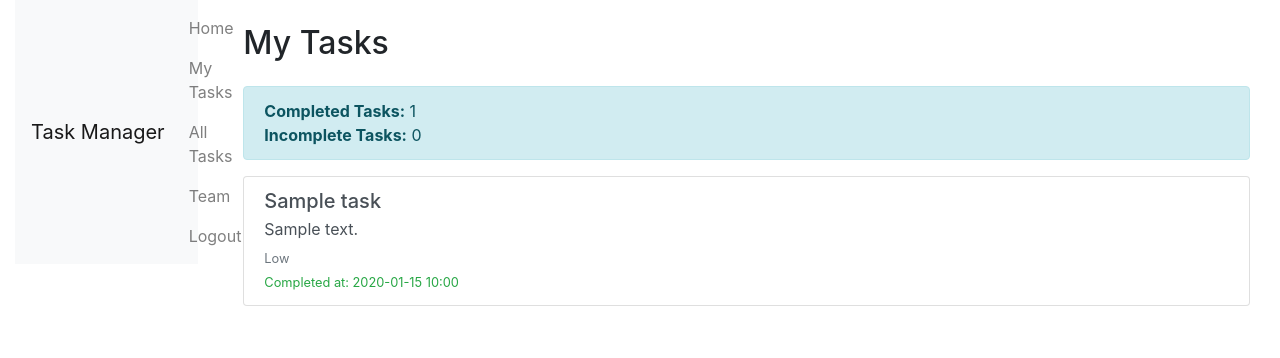
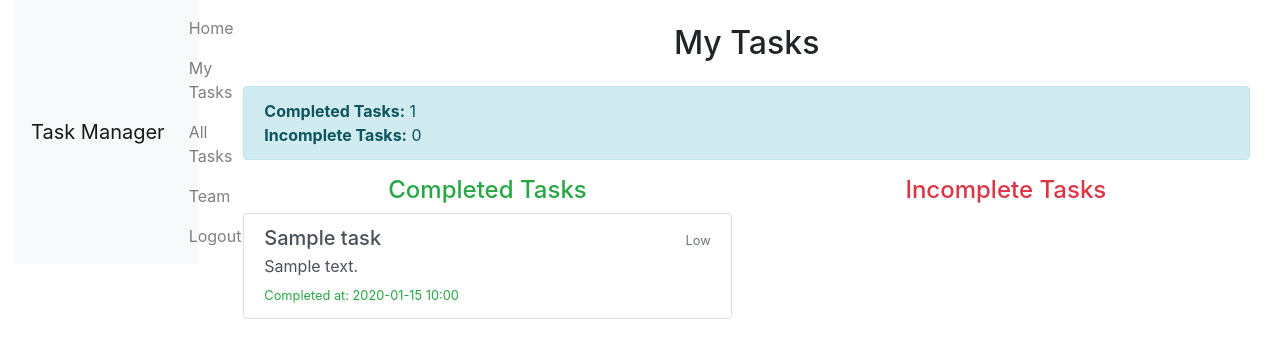
Before and after one commit to achalaidiuk/ittaskmanager, a Django app: page /my/ in a window 1280 px wide. Shown: the top 358 px of the page. Run offline with Django 4.2, Linux system fonts and the light colour scheme; a user stored in the database is signed in; tables that the repository leaves empty hold one stand-in row (values such as "Sample post").

Commit message:
Feature: Created option for my_tasks display of names completed/incomplete tasks

```diff
--- a/task_manager/models.py
+++ b/task_manager/models.py
@@ -1,6 +1,5 @@
 from django.contrib.auth.models import AbstractUser
 from django.db import models
-
 from django.conf import settings
 
 
@@ -21,7 +20,7 @@ class Worker(AbstractUser):
 
     class Meta:
         verbose_name_plural = "Workers"
-        ordering = ["last_name", "first_name", "position", ]
+        ordering = ["last_name", "first_name", "position"]
 
 
 class TaskType(models.Model):
@@ -32,7 +31,6 @@ class TaskType(models.Model):
 
 
 class Task(models.Model):
-
     PRIORITY_CHOICES = [
         ("Low", "Low"),
         ("Medium", "Medium"),
@@ -60,6 +58,13 @@ class Task(models.Model):
     status = models.CharField(choices=STATUS_CHOICES, max_length=12, default="New")
     created_at = models.DateTimeField(auto_now_add=True)
 
+    def save(self, *args, **kwargs):
+        if self.is_completed:
+            self.status = "Done"
+        else:
+            self.status = "In Progress"
+        super().save(*args, **kwargs)
+
     def __str__(self):
         assignee_names = ", ".join(str(assignee) for assignee in self.assignees.all())
-        return f"{self.name} assigned to {assignee_names} with {self.priority} priority"
+        return f"{self.name} assigned to {assignee_names} with {self.priority} priority, Status: {self.status}"
--- a/task_manager/views.py
+++ b/task_manager/views.py
@@ -38,6 +38,9 @@ class MyTasksListView(LoginRequiredMixin, generic.ListView):
     context_object_name = "task_list"
     template_name = "my_tasks.html"
 
+    def get_queryset(self):
+        return Task.objects.filter(assignees=self.request.user)
+
     def get_context_data(self, **kwargs):
         context = super().get_context_data(**kwargs)
 
@@ -49,11 +52,8 @@ class MyTasksListView(LoginRequiredMixin, generic.ListView):
         context["completed_tasks_count"] = count_tasks["completed_tasks_count"]
         context["incomplete_tasks_count"] = count_tasks["unfinished_tasks_count"]
 
-        for task in self.get_queryset():
-            if task.is_completed:
-                context['done_at'] = task.done_at
+        return context
 
-        return context
 
 
 class AllTasksListView(LoginRequiredMixin, generic.ListView):
--- a/templates/task_manager/my_tasks.html
+++ b/templates/task_manager/my_tasks.html
@@ -2,31 +2,57 @@
 {% load static %}
 {% block content %}
   <div class="container">
-    <h2 class="my-4">My Tasks</h2>
+    <h2 class="my-4 text-center">My Tasks</h2>
 
     <div class="alert alert-info" role="alert">
       <strong>Completed Tasks:</strong> {{ completed_tasks_count }}<br>
       <strong>Incomplete Tasks:</strong> {{ incomplete_tasks_count }}
     </div>
 
+    <div class="row">
+      <div class="col-md-6">
+        <h4 class="text-center text-success">Completed Tasks</h4>
         {% if task_list %}
           <div class="list-group">
             {% for task in task_list %}
+              {% if task.is_completed %}
                 <a href="{% url 'task_manager:task-detail' task.id %}" class="list-group-item list-group-item-action">
+                  <div class="d-flex justify-content-between align-items-center">
                     <h5 class="mb-1">{{ task.name }}</h5>
+                    <small class="text-muted">{{ task.get_priority_display }}</small>
+                  </div>
                   <p class="mb-1">{{ task.description }}</p>
-        <small class="text-muted">{{ task.get_priority_display }}</small><br>
-
-        {% if task.is_completed %}
                   <small class="text-success">Completed at: {{ task.done_at|date:"Y-m-d H:i" }}</small>
-        {% else %}
-          <small class="text-danger">Not yet completed</small>
+                </a>
               {% endif %}
-      </a>
             {% endfor %}
           </div>
         {% else %}
-  <p>No tasks available.</p>
+          <p class="text-center">No completed tasks available.</p>
         {% endif %}
       </div>
+
+      <div class="col-md-6">
+        <h4 class="text-center text-danger">Incomplete Tasks</h4>
+        {% if task_list %}
+          <div class="list-group">
+            {% for task in task_list %}
+              {% if not task.is_completed %}
+                <a href="{% url 'task_manager:task-detail' task.id %}" class="list-group-item list-group-item-action">
+                  <div class="d-flex justify-content-between align-items-center">
+                    <h5 class="mb-1">{{ task.name }}</h5>
+                    <small class="text-muted">{{ task.get_priority_display }}</small>
+                  </div>
+                  <p class="mb-1">{{ task.description }}</p>
+                  <small class="text-danger">Not yet completed</small>
+                </a>
+              {% endif %}
+            {% endfor %}
+          </div>
+        {% else %}
+          <p class="text-center">No incomplete tasks available.</p>
+        {% endif %}
+      </div>
+    </div>
+  </div>
 {% endblock %}
```
Lines whose indentation alone changed are shown as unchanged.
